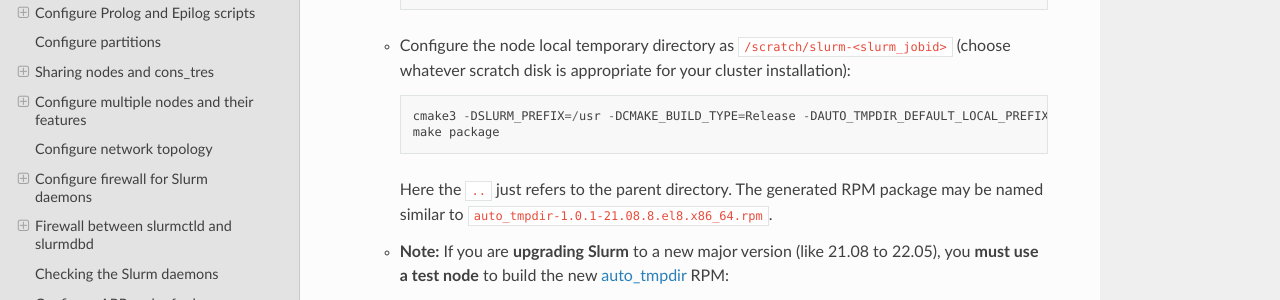
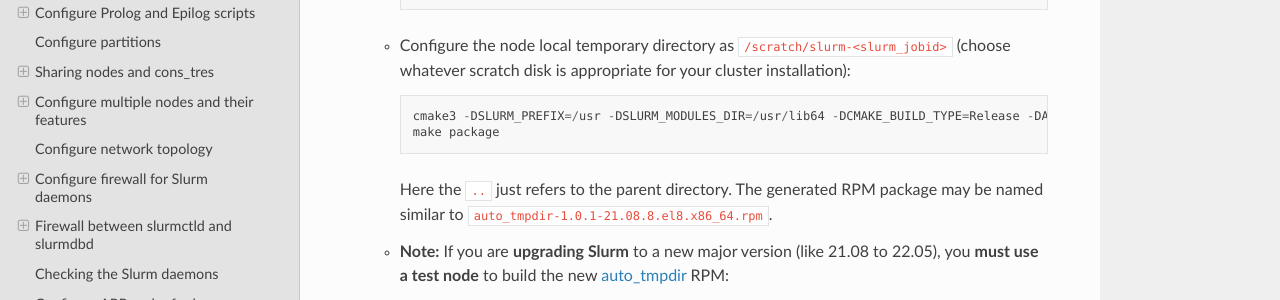
Before and after one commit to OleHolmNielsen/Niflheim_system, a Sphinx documentation site: the page built from docs/Slurm_configuration.rst, in a window 1280 px wide and 900 px high, scrolled down 30545 px. Shown: the part 151-451 px from the top of the window. Built offline with Sphinx 7.4.7 and the Read the Docs theme 2.0.0, drawn with Linux system fonts in a browser that asks for light colours.

Commit message:
Add -DSLURM_MODULES_DIR=/usr/lib64

```diff
--- a/docs/Slurm_configuration.rst
+++ b/docs/Slurm_configuration.rst
@@ -1268,7 +1268,7 @@ There are several possible solutions:
 
   * Configure the node local temporary directory as ``/scratch/slurm-<slurm_jobid>`` (choose whatever scratch disk is appropriate for your cluster installation)::
 
-      cmake3 -DSLURM_PREFIX=/usr -DCMAKE_BUILD_TYPE=Release -DAUTO_TMPDIR_DEFAULT_LOCAL_PREFIX=/scratch/slurm- ..
+      cmake3 -DSLURM_PREFIX=/usr -DSLURM_MODULES_DIR=/usr/lib64 -DCMAKE_BUILD_TYPE=Release -DAUTO_TMPDIR_DEFAULT_LOCAL_PREFIX=/scratch/slurm- ..
       make package
 
     Here the ``..`` just refers to the parent directory.
```
